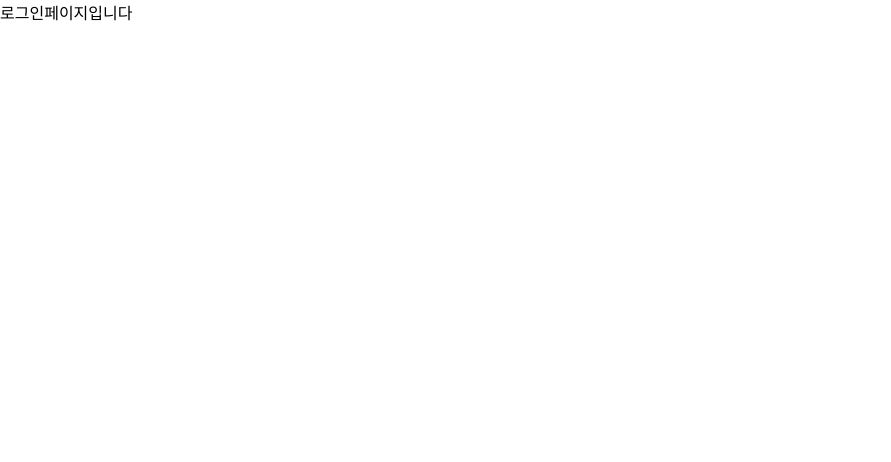
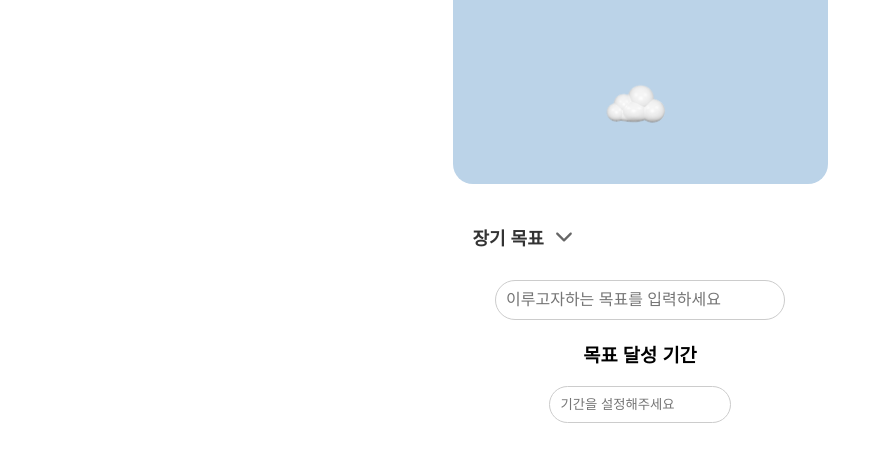
Before and after one commit to Groom-Team11/Front, a React (Create React App) app in the folder bloomgroom/: page / in a window 1280 px wide. Shown: the top 462 px of the page, without its empty margins (0-891 px from the left). Built offline with nearby package versions, Linux system fonts and the light colour scheme.

Commit message:
feat: dropbox 배치
react icon을 사용하여 dropbox를 만들었습니다.

```diff
--- a/bloomgroom/package.json
+++ b/bloomgroom/package.json
@@ -7,8 +7,11 @@
     "@testing-library/react": "^13.4.0",
     "@testing-library/user-event": "^13.5.0",
     "react": "^18.3.1",
+    "react-datepicker": "^7.4.0",
     "react-dom": "^18.3.1",
+    "react-icons": "^5.3.0",
     "react-scripts": "5.0.1",
+    "react-transition-group": "^4.4.5",
     "web-vitals": "^2.1.4"
   },
   "scripts": {
--- a/bloomgroom/src/App.js
+++ b/bloomgroom/src/App.js
@@ -1,11 +1,12 @@
 
 import './App.css';
 import LoginPage from './login';
+import GoalPage from './GoalPage';
 
 function App() {
   return (
     <div>
-      <LoginPage></LoginPage>
+      <GoalPage></GoalPage>
     </div>
   );
 }
--- /dev/null
+++ b/bloomgroom/src/GoalPage/Dropdown.css
@@ -0,0 +1,29 @@
+.menu-primary-enter {
+    transform: translateX(-110%);
+  }
+  .menu-primary-enter-active {
+    transform: translateX(0%);
+    transition: all var(--speed) ease;
+  }
+
+  .menu-primary-exit {
+    position: absolute;
+  }
+  .menu-primary-exit-active {
+    transform: translateX(-110%);
+  }
+
+  /****/
+  .menu-secondary-enter {
+    transform: translateX(110%);
+  }
+  .menu-secondary-enter-active {
+    transform: translateX(0%);
+    transition: all var(--speed) ease;
+  }
+  .menu-secondary-exit {
+    position: absolute;
+  }
+  .menu-secondary-exit-active {
+    transform: translateX(110%);
+  }
--- /dev/null
+++ b/bloomgroom/src/GoalPage/Dropdown.jsx
@@ -0,0 +1,66 @@
+import React, { useState } from "react";
+import { IoIosArrowDown, IoIosArrowUp } from "react-icons/io";
+import { CSSTransition } from "react-transition-group"; // CSSTransition 컴포넌트 임포트
+import "./Dropdown.css";
+
+function Dropdown() {
+  const [activeMenu, setActiveMenu] = useState("main");
+  const [menuHeight, setMenuHeight] = useState(null);
+
+  // 메뉴의 높이를 계산
+  const calcHeight = (el) => {
+    const height = el.offsetHeight;
+    setMenuHeight(height);
+  };
+
+  // DropdownItem 컴포넌트: 메뉴 항목 클릭 시 상태 변경
+  function DropdownItem(props) {
+    return (
+      <div
+        className="menu-item"
+        onClick={() => props.goToMenu && setActiveMenu(props.goToMenu)}
+      >
+        <span className="icon-button">{props.leftIcon}</span>
+        {props.children}
+      </div>
+    );
+  }
+
+  return (
+    <div className="dropdown" style={{ height: menuHeight }}>
+      {/* 첫 번째 메뉴 */}
+      <CSSTransition
+        in={activeMenu === "main"}
+        unmountOnExit
+        timeout={500}
+        onEnter={calcHeight}
+        classNames="menu-primary"
+      >
+        <div className="menu">
+          <DropdownItem goToMenu="setting">Go to Secondary</DropdownItem>
+          <DropdownItem>My Settings</DropdownItem>
+        </div>
+      </CSSTransition>
+
+      {/* 두 번째 메뉴 */}
+      <CSSTransition
+        in={activeMenu === "setting"}
+        unmountOnExit
+        timeout={500}
+        onEnter={calcHeight}
+        classNames="menu-secondary"
+      >
+        <div className="menu">
+          <DropdownItem goToMenu="main">Back to Main</DropdownItem>
+          <DropdownItem>Option 1</DropdownItem>
+          <DropdownItem>Option 2</DropdownItem>
+          <DropdownItem>Option 3</DropdownItem>
+          <DropdownItem>Option 4</DropdownItem>
+          <DropdownItem>Option 5</DropdownItem>
+        </div>
+      </CSSTransition>
+    </div>
+  );
+}
+
+export default Dropdown;
--- /dev/null
+++ b/bloomgroom/src/GoalPage/GoalHeader.css
@@ -0,0 +1,31 @@
+.goal-header {
+    /* justify-content: space-between; */
+    align-items: center;
+    /* padding: 10px; */
+    cursor: pointer;
+    margin-bottom: 10px;
+    display: flex;
+    align-items: center; /* 세로 가운데 정렬 */
+    justify-content: flex-start; /* 텍스트와 아이콘을 왼쪽 정렬 */
+}
+
+.goal-title {
+    font-size: 18px;
+    font-weight: bold;
+    color: #333;
+    margin-right: 8px; /* 텍스트와 아이콘 사이의 간격을 줄임 */
+}
+
+.goal-icon {
+    font-size: 18px;
+    color: #666;
+    align-items: center;
+}
+
+/* svg 아이콘의 크기 조정 */
+.goal-icon svg {
+    font-size: 18px;
+    width: 24px;
+    height: 24px;
+    vertical-align: middle;
+}
--- /dev/null
+++ b/bloomgroom/src/GoalPage/GoalHeader.jsx
@@ -0,0 +1,30 @@
+import React, { useState } from "react";
+import { IoIosArrowDown, IoIosArrowUp } from "react-icons/io";
+import Dropdown from "./Dropdown"; // Dropdown 컴포넌트 임포트
+import "./GoalHeader.css"; // GoalHeader용 CSS
+
+// 장기 목표와 아이콘을 포함하는 Header 컴포넌트
+function GoalHeader({ view, setView }) {
+    return (
+      <div className="goal-header" onClick={() => setView(!view)}>
+        <span className="goal-title">장기 목표</span>
+        <span className="goal-icon">
+          {view ? <IoIosArrowUp /> : <IoIosArrowDown />}
+        </span>
+      </div>
+    );
+}
+
+// 전체 컴포넌트
+function GoalSection() {
+  const [view, setView] = useState(false);
+
+  return (
+    <div className="goal-section">
+      <GoalHeader view={view} setView={setView} />
+      {view && <Dropdown />}
+    </div>
+  );
+}
+
+export default GoalSection;
--- /dev/null
+++ b/bloomgroom/src/GoalPage/GoalPage.css
@@ -0,0 +1,95 @@
+.goal-page-container {
+    max-width: 375px; /* 아이폰 화면 너비에 맞추기 */
+    margin: 0 auto;
+    text-align: center;
+    font-family: Arial, sans-serif;
+}
+.blue-background {
+    background-color: #BBD3E8; /* 파란색 배경 */
+    padding: 20px;
+    border-bottom-left-radius: 20px; /* 둥근 테두리 적용 */
+    border-bottom-right-radius: 20px;
+}
+
+.white-background {
+    background-color: white; /* 하얀색 배경 */
+    padding: 20px;
+    border-top-left-radius: 20px; /* 둥근 테두리 적용 */
+    border-top-right-radius: 20px;
+}
+
+.goal-page-header {
+    padding: 20px 0;
+}
+
+.cloud-image {
+    width: 200px; /* 구름 이미지 크기 조정 */
+    height: auto;
+}
+
+.goal-section {
+    margin: 20px 0;
+    position: relative;
+}
+
+.goal-input {
+    padding: 10px;
+    width: 80%;
+    max-width: 300px;
+    font-size: 16px;
+    border-radius: 20px;
+    border: 1px solid #ccc;
+    margin-top: 10px;
+}
+
+.date-section {
+    margin-top: 20px;
+}
+
+.date-picker {
+    padding: 10px;
+    border-radius: 20px;
+    border: 1px solid #ccc;
+    width: 80%;
+    max-width: 300px;
+}
+
+  /* 드롭다운 스타일 */
+.dropdown {
+    position: relative;
+    display: inline-block;
+}
+
+.dropdown-button {
+    background-color: white;
+    border: 1px solid #ccc;
+    border-radius: 20px;
+    padding: 10px 20px;
+    font-size: 16px;
+    cursor: pointer;
+}
+
+.dropdown-content {
+    display: none;
+    position: absolute;
+    background-color: #f9f9f9;
+    min-width: 160px;
+    box-shadow: 0px 8px 16px 0px rgba(0,0,0,0.2);
+    z-index: 1;
+}
+
+.dropdown:hover .dropdown-content {
+    display: block;
+}
+
+.dropdown-content p {
+    color: black;
+    padding: 12px 16px;
+    text-decoration: none;
+    display: block;
+    cursor: pointer;
+}
+
+.dropdown-content p:hover {
+    background-color: #f1f1f1;
+}
--- /dev/null
+++ b/bloomgroom/src/GoalPage/index.jsx
@@ -0,0 +1,66 @@
+// GoalPage.js
+import React, { useState } from "react";
+import DatePicker from "react-datepicker";
+import Dropdown from "./Dropdown";
+import "react-datepicker/dist/react-datepicker.css";
+import cloudImg from './cloud.png';
+import { IoIosArrowDown } from "react-icons/io";
+import { IoIosArrowUp } from "react-icons/io";
+
+import "./GoalPage.css";
+import GoalSection from "./GoalHeader";
+
+
+
+const GoalPage = () => {
+  const [goal, setGoal] = useState("");
+  const [date, setDate] = useState(null);
+  const [selectedCategory, setSelectedCategory] = useState("장기목표");
+  const [view, setView] = useState(false);
+
+  const handleCategoryChange = (category) => {
+    setSelectedCategory(category);
+  };
+
+  return (
+    <div className="goal-page-container">
+      {/* 파란색 배경 영역 */}
+      <div className="blue-background">
+        <header className="goal-page-header">
+          <img
+            src={cloudImg}
+            alt="Cloud"
+            className="cloud-image"
+          />
+        </header>
+      </div>
+
+      {/* 하얀색 배경 영역 */}
+      <div className="white-background">
+        <div className="goal-section">
+        <GoalSection/>
+          <input
+            type="text"
+            placeholder="이루고자하는 목표를 입력하세요"
+            value={goal}
+            onChange={(e) => setGoal(e.target.value)}
+            className="goal-input"
+          />
+        </div>
+
+        <div className="date-section">
+          <h3>목표 달성 기간</h3>
+          <DatePicker
+            selected={date}
+            onChange={(selectedDate) => setDate(selectedDate)}
+            placeholderText="기간을 설정해주세요"
+            className="date-picker"
+            dateFormat="MMMM d, yyyy"
+          />
+        </div>
+      </div>
+    </div>
+  );
+};
+
+export default GoalPage;
```
Also changed, not shown: bloomgroom/src/GoalPage/cloud.png (added), 1 other file (tests, documents, lock files or other folders).
